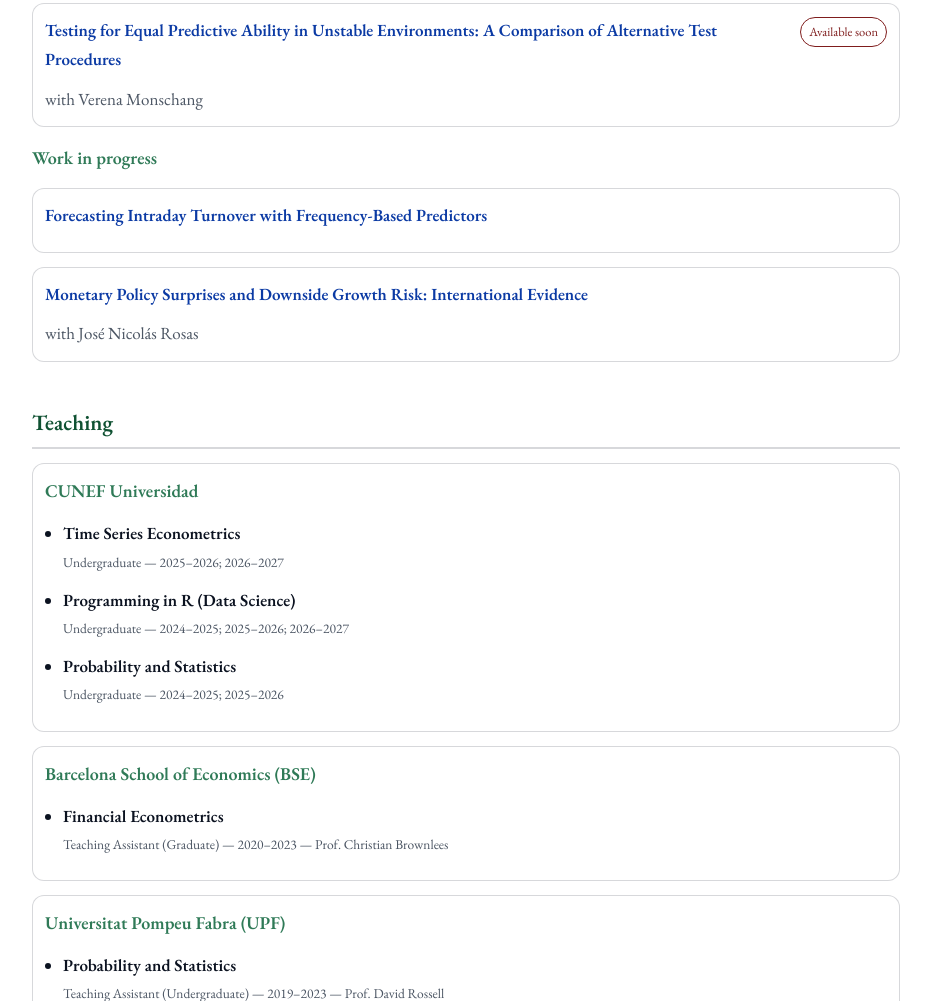
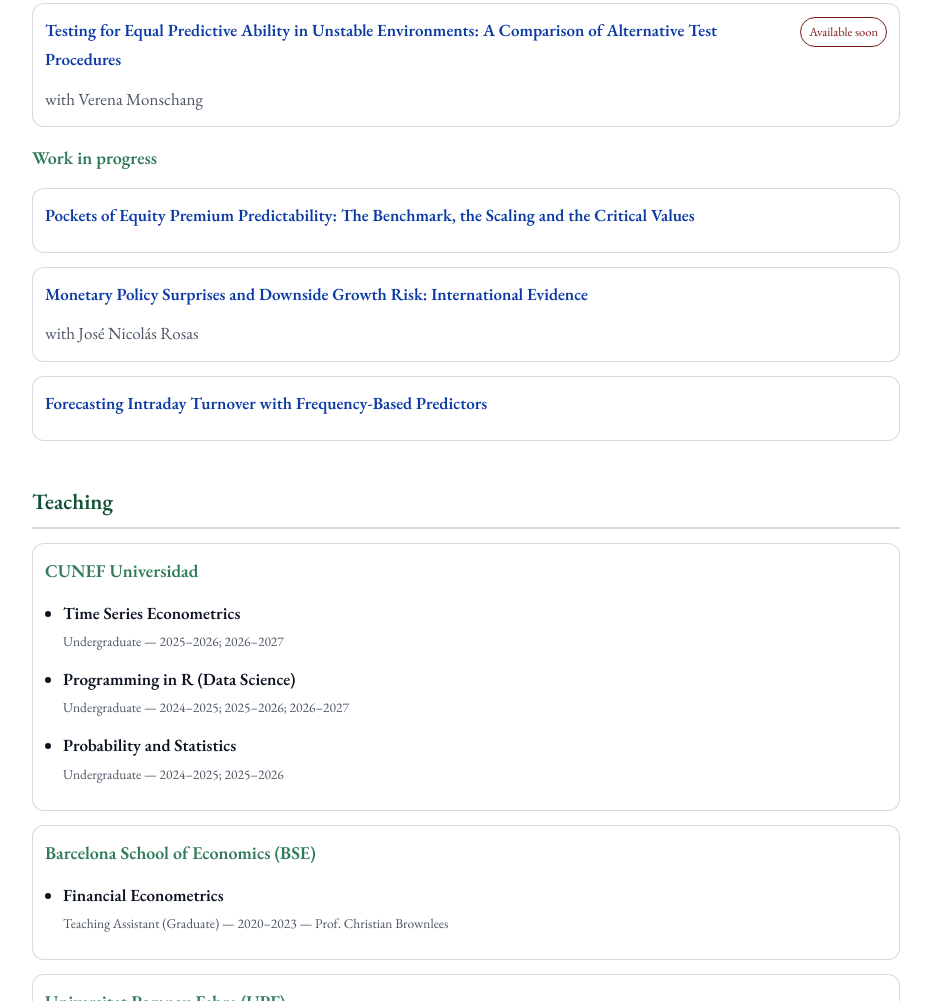
Before and after one commit to ignaciocr1/ignaciocr1.github.io, a plain HTML site: page index.html in a window 1280 px wide. Shown: the part 1458-2459 px from the top of the page, without its empty margins (174-1105 px from the left). Drawn offline with nearby package versions, Linux system fonts and the light colour scheme.

Commit message:
Add equity premium work in progress

```diff
--- a/index.html
+++ b/index.html
@@ -238,7 +238,7 @@
           <h3>Work in progress</h3>
           <div class="pub">
             <div class="pub-head">
-              <div class="title">Forecasting Intraday Turnover with Frequency-Based Predictors</div>
+              <div class="title">Pockets of Equity Premium Predictability: The Benchmark, the Scaling and the Critical Values</div>
             </div>
           </div>
           <div class="pub">
@@ -246,6 +246,11 @@
               <div class="title">Monetary Policy Surprises and Downside Growth Risk: International Evidence</div>
             </div>
             <div class="meta coauthors">with José Nicolás Rosas</div>
+          </div>
+          <div class="pub">
+            <div class="pub-head">
+              <div class="title">Forecasting Intraday Turnover with Frequency-Based Predictors</div>
+            </div>
           </div>
         </section>
 
```
